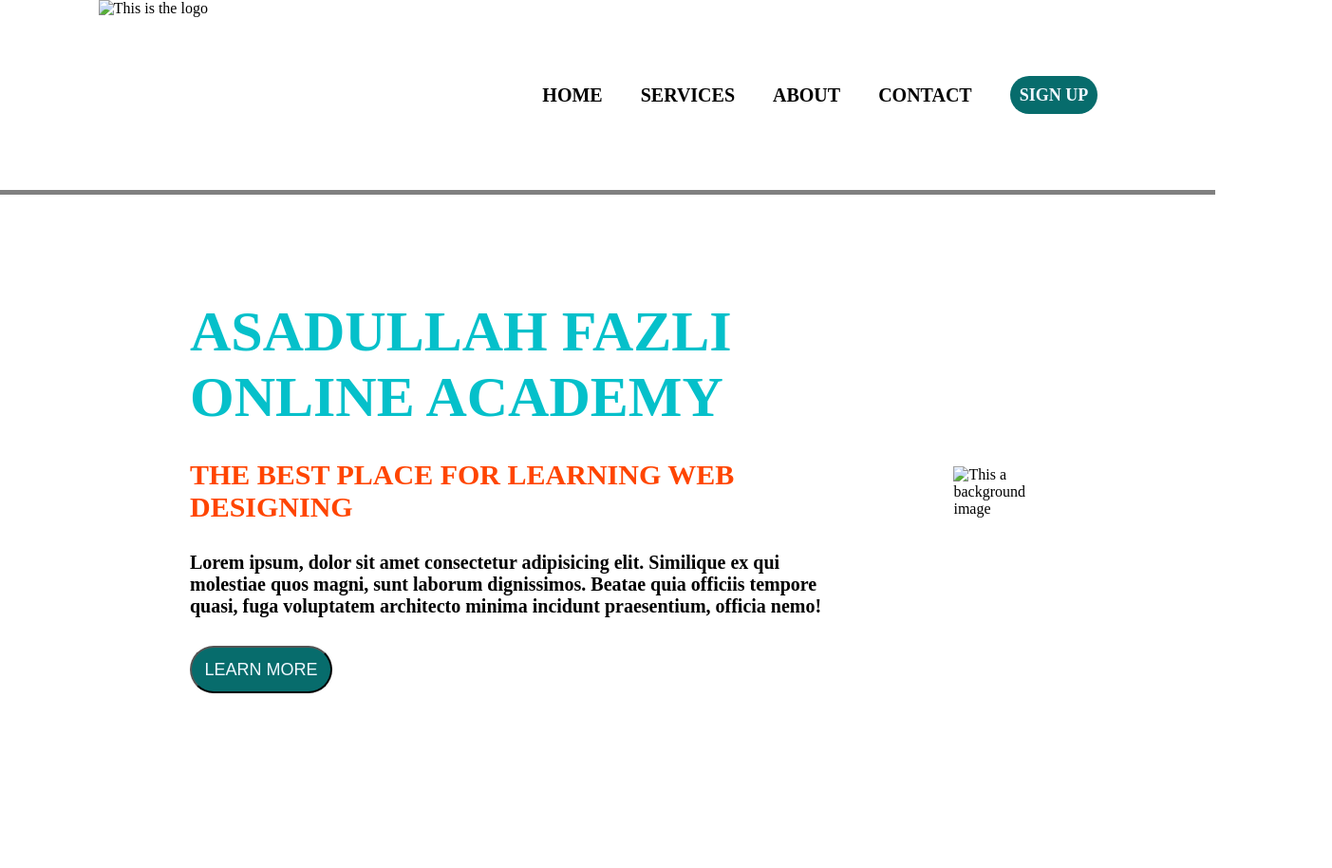
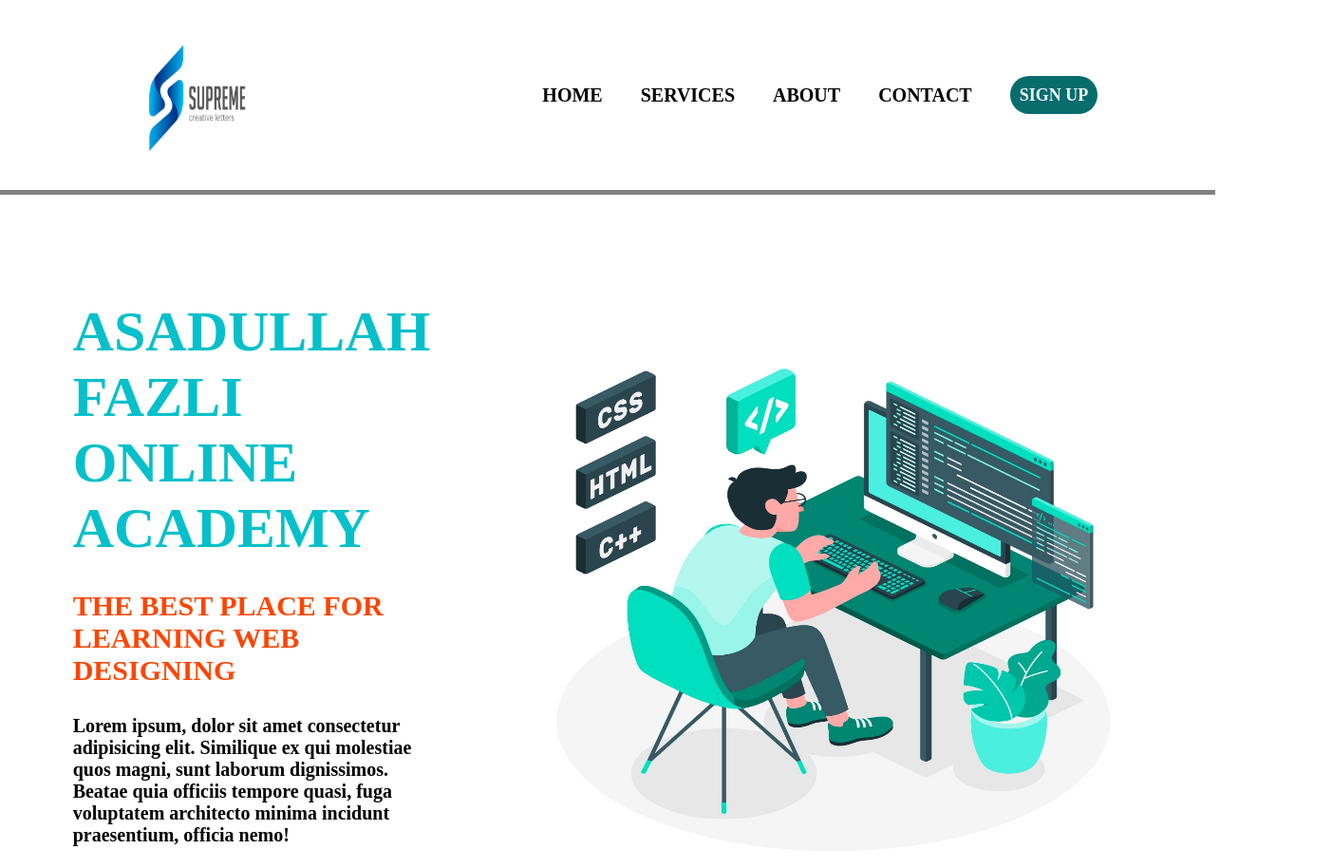
Before and after one commit to asadullahfazli/HTML.CSS.Simple.Project, a plain HTML site: page index.html in a window 1280 px wide. Shown: the top 914 px of the page at 95% size, 1403 px wide, since content can reach past the window. Before the commit the page ends 800 px from the top, so only its background shows below. Drawn offline with Linux system fonts and the light colour scheme; the site is published under a folder, as on GitHub Pages, so addresses that start at the root find nothing.

Commit message:
images display problem solved

```diff
--- a/index.html
+++ b/index.html
@@ -10,7 +10,7 @@
 <body>
 
     <header>
-        <img src="/images/logo.jpeg" alt="This is the logo" width="200" height="200">
+        <img src="images/logo.jpeg" alt="This is the logo" width="200" height="200">
         <nav>
             <ul>
                 <li><a href="#">HOME</a></li>
@@ -33,7 +33,7 @@
             </button>
         </div>
         <div class="bgimage">
-            <img src="/images/image.jpeg" alt="This a background image">
+            <img src="images/image.jpeg" alt="This a background image">
         </div>
 
 
```
